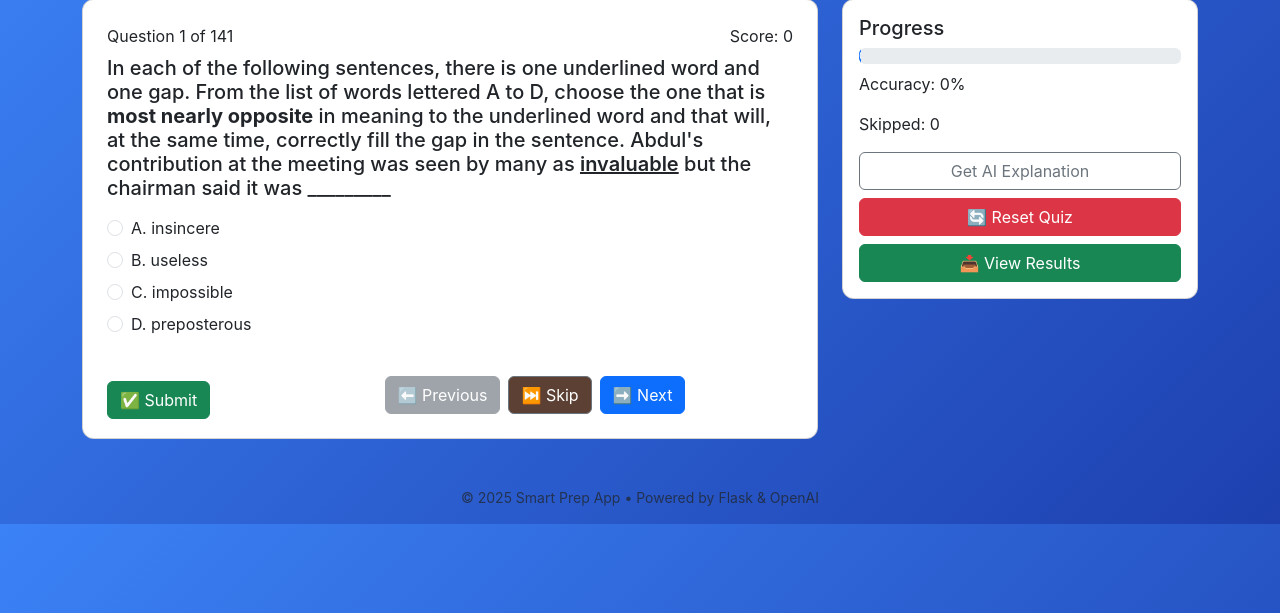
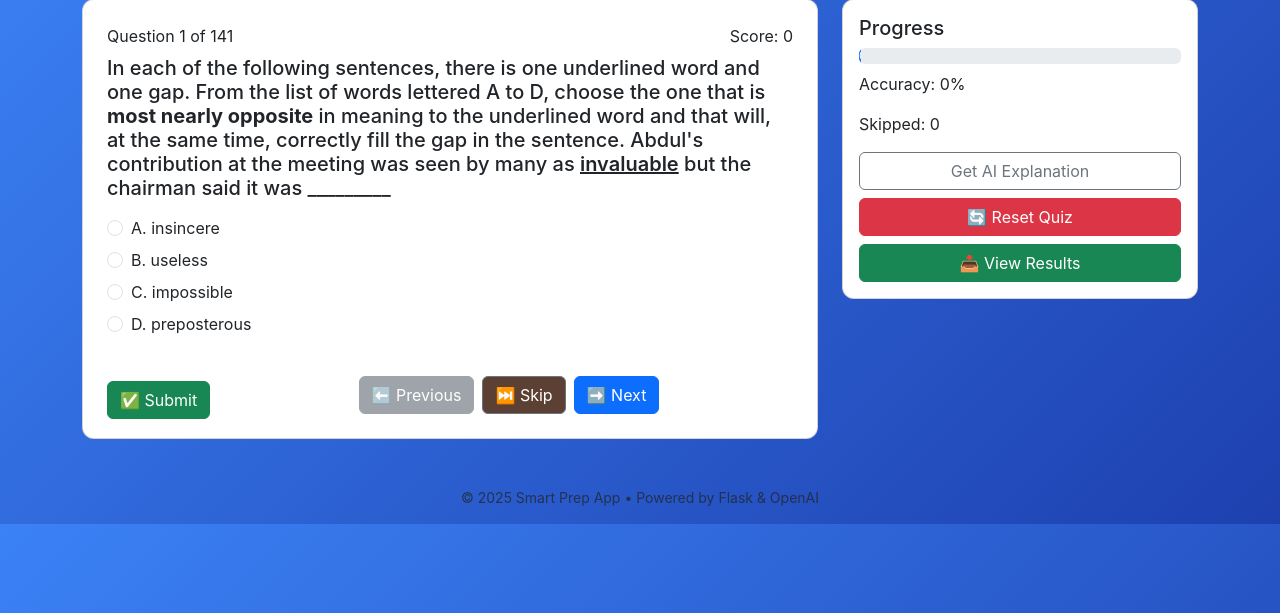
Before and after one commit to ebukaxyrus/waecflask, a Flask app: page /quiz in a window 1280 px wide. Shown: the part 128-741 px from the top of the page. Run offline with Flask 3, Linux system fonts and the light colour scheme.

Commit message:
Update styles.css

```diff
--- a/static/css/styles.css
+++ b/static/css/styles.css
@@ -14,7 +14,7 @@ u {
     flex-wrap: nowrap;   /* prevent them from going to next line */
     gap: 10px;           /* space between buttons */
     align-items: center; /* vertical alignment */
-    margin-left: 85px;
+    margin-left: 59px;
 }
 
 .doe form {
```
